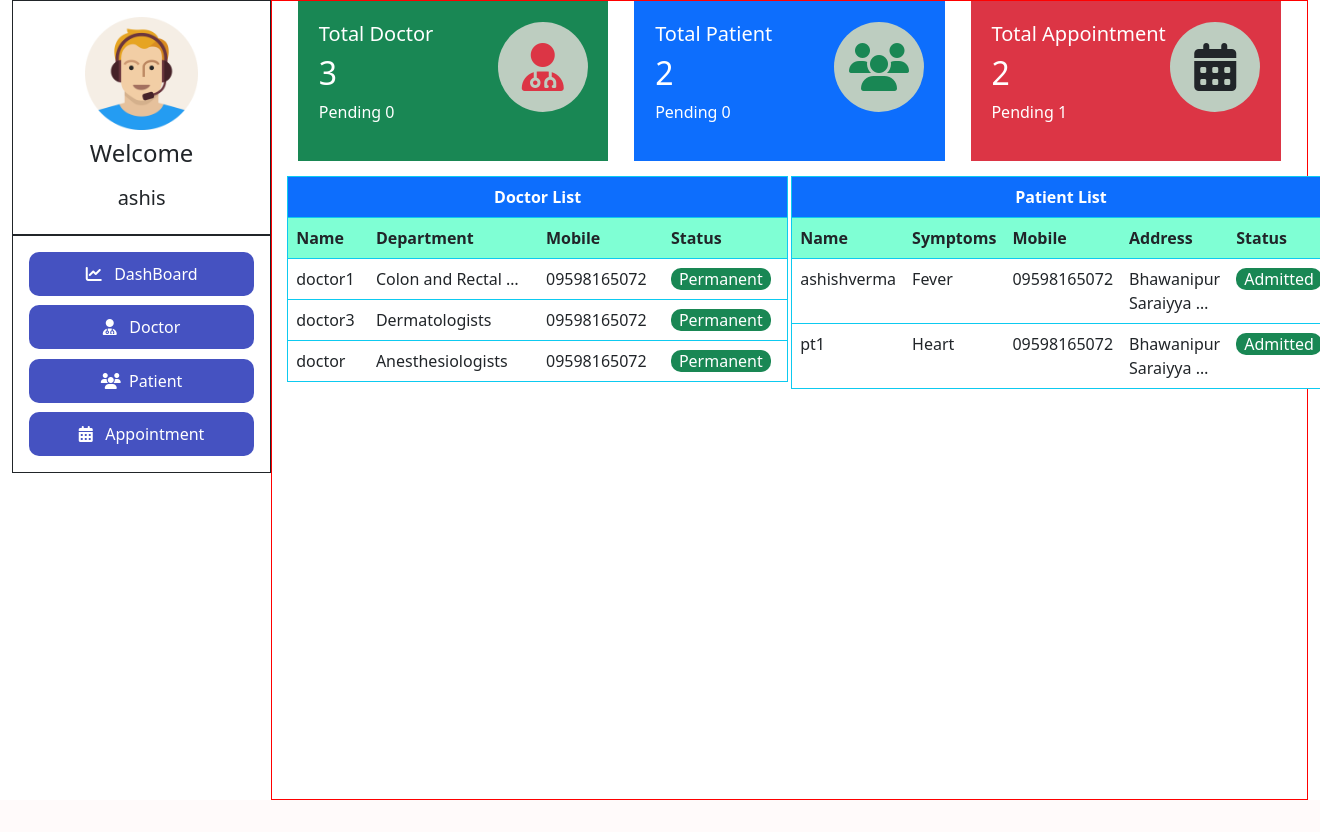
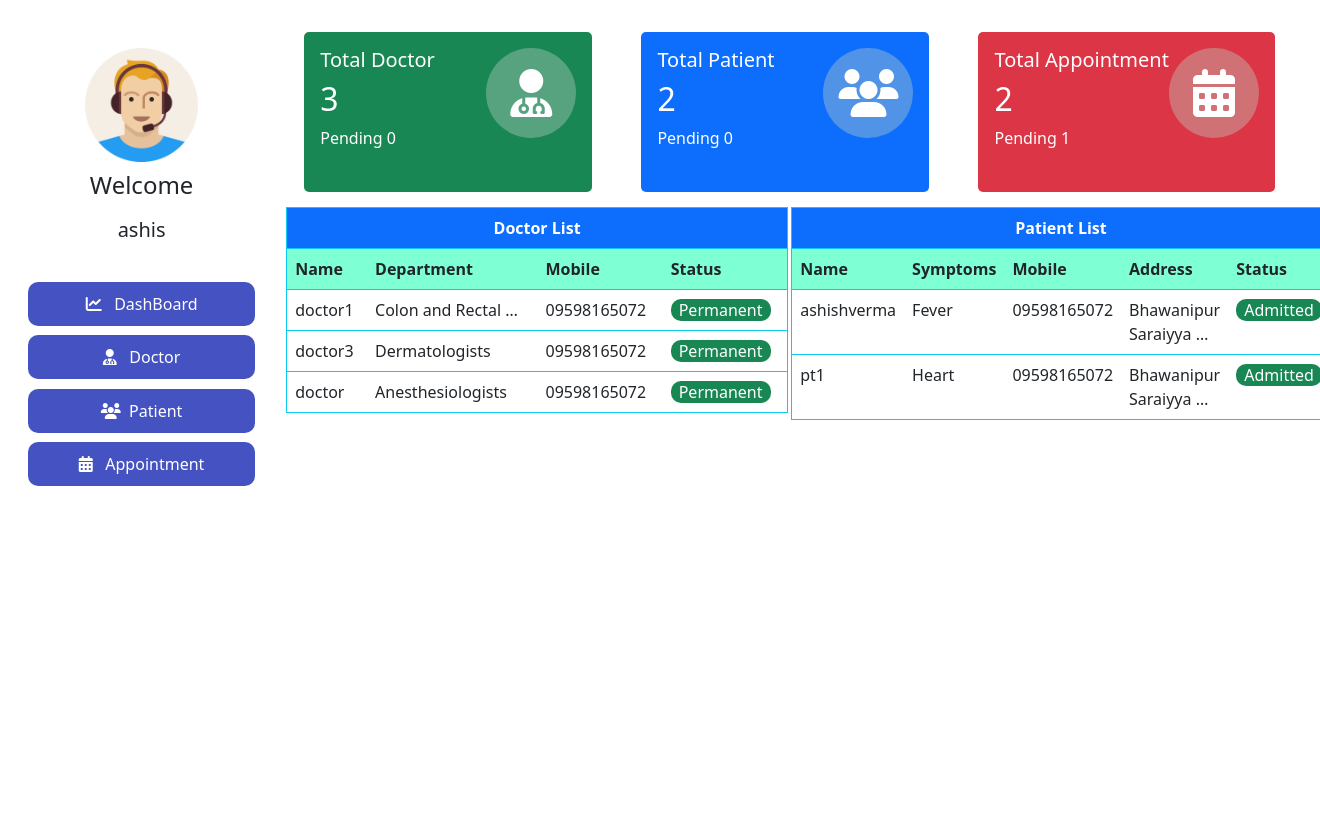
Before and after one commit to Ashishverma48/Hospital-Management-System-In--Django, a Django app: page /admin-dash-main/ in a window 1320 px wide. Shown: the part 56-888 px from the top of the page. Before the commit the page ends 856 px from the top, so only its background shows below. Run offline with Django 4.2, Linux system fonts and the light colour scheme; a user stored in the database is signed in; data comes from the database, SQL or seed files in the repository; both versions use the stored data as it was after the commit; some libraries are stand-ins or nearby versions.

Commit message:
about update

```diff
--- a/static/hospital/css/admin.css
+++ b/static/hospital/css/admin.css
@@ -1,5 +1,6 @@
 .admin {
   display: flex;
+  margin-top: 2rem;
 
 }
 .admin-left {
@@ -14,7 +15,7 @@
   align-items: center;
   padding: 1rem;
   gap: .6rem;
-  border: 1px solid;
+  /* border: 1px solid; */
 }
 .admin-left>div a{
     width: 100%;
@@ -37,7 +38,7 @@
   object-fit: cover;
 }
 .admin-right {
-  border: 1px solid red;
+  /* border: 1px solid red; */
   width: 80%;
   height: 100vh;
 }
@@ -45,28 +46,29 @@
     width: 100%;
      display: flex;
      flex-wrap: wrap;
+     gap: 1rem;
     justify-content: space-evenly;
 }
 
 .cards{
-    width: 30%;
-
+    min-width: 18rem;
+    border-radius: 5px;
     height: 10rem;
-    padding: 1.3rem;
+    padding: 1rem;
     display: flex;
-
     justify-content: space-between;
 }
+
 
 .admin-icons{
     /* padding: 2rem; */
     height: 90px;
     width: 90px;
-
     display: flex;
     justify-content: center;
     align-items: center;
-    background-color: rgb(189, 205, 192);
+    color: white;
+    background-color: rgba(189, 205, 192, 0.387);
     /* border: 1px solid red; */
     border-radius: 50%;
     font-size: 3rem;
--- a/templates/hospital/adminDashboardMain.html
+++ b/templates/hospital/adminDashboardMain.html
@@ -5,20 +5,20 @@
         <div ><h5>Total Doctor</h5>
             <h2>{{doctorApprovedNum}}</h2>
             <p>Pending <span>{{doctorPendingNum}}</span></p></div>
-            <div class="admin-icons text-danger"><i class="fa-solid fa-user-doctor"></i></div>
+            <div class="admin-icons "><i class="fa-solid fa-user-doctor"></i></div>
     </div>
     <div class="cards bg-primary text-white">
         <div ><h5>Total Patient</h5>
             <h2>{{patientApprovedNum}}</h2>
             <p> Pending <span>{{patientPendingNum}}</span></p></div>
-            <div class="admin-icons text-success"><i class="fa-solid fa-users"></i></div>
+            <div class="admin-icons "><i class="fa-solid fa-users"></i></div>
     </div>
     <div class="cards bg-danger text-white">
         <div><h5>Total Appointment</h5>
             <h2>{{appointmentApproveNum}}</h2>
             <p>Pending <span>{{appointmentPendingNum}}</span></p>
         </div>
-            <div class="admin-icons text-dark"><i class="fa-solid fa-calendar-days"></i> </div>
+            <div class="admin-icons "><i class="fa-solid fa-calendar-days"></i> </div>
         </div>
    </div>
    <div class="all-list">
```
Also changed, not shown: README.md, db.sqlite3.
